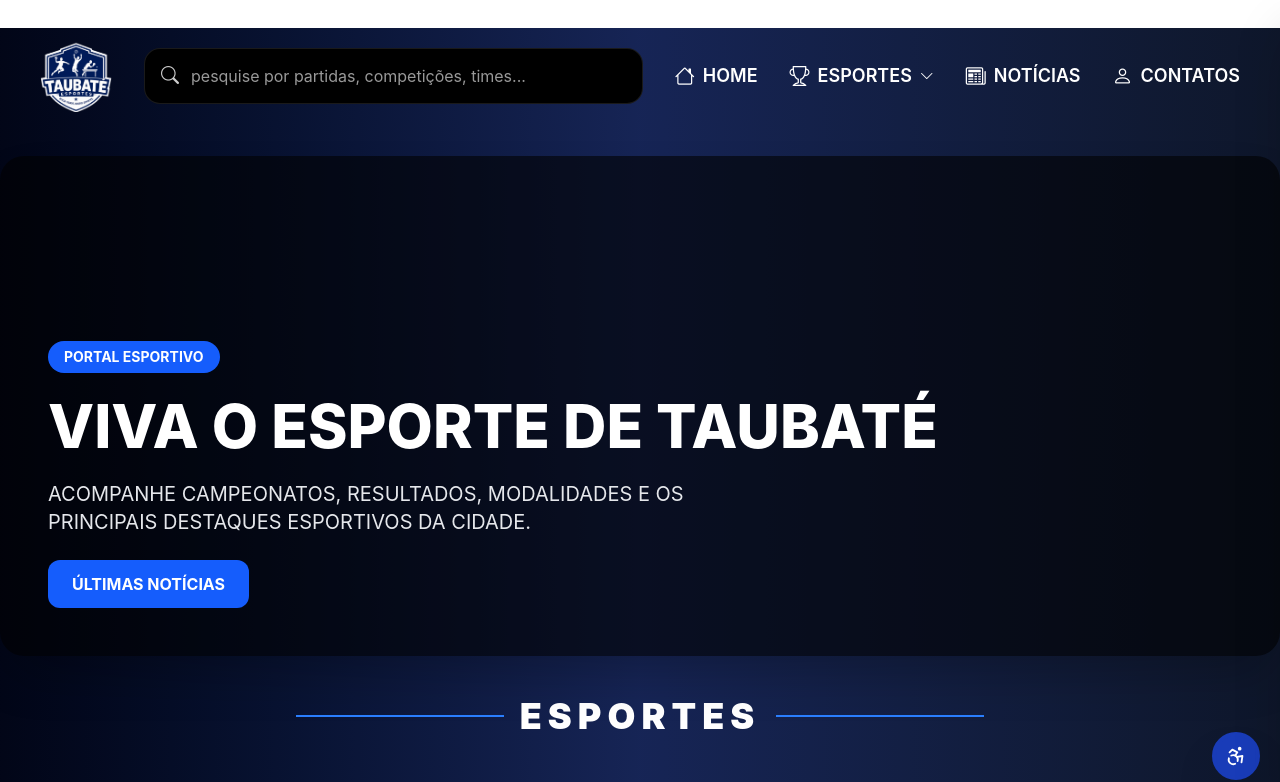
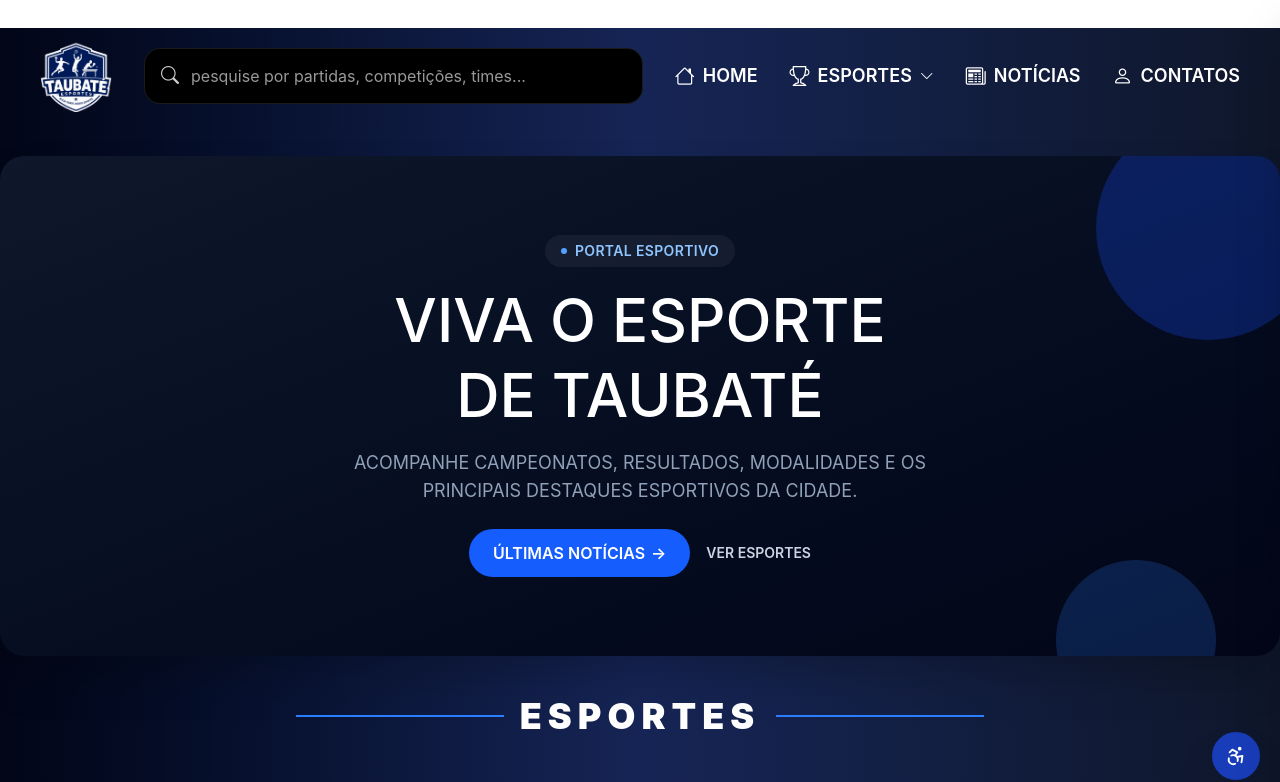
Before and after one commit to buzinei-bibi/esportes, a React (Vite) app: page / in a window 1280 px wide. Shown: the top 782 px of the page. Built offline with nearby package versions, Linux system fonts and the light colour scheme.

Commit message:
melhorando o banner na home

```diff
--- a/src/pages/Home/Home.jsx
+++ b/src/pages/Home/Home.jsx
@@ -7,31 +7,41 @@ function Home() {
       <main className="max-w-7xl mx-auto px-4 pb-4 w-full ">
         {/* BANNER */}
         <section className="mt-4 sm:mt-8 sm:w-screen sm:relative sm:left-1/2 sm:right-1/2 sm:mx-[-50vw]">
-          <div className="relative w-full h-44 sm:h-80 md:h-96 lg:h-125 rounded-2xl sm:rounded-3xl overflow-hidden shadow-2xl max-w-360 mx-auto">
-            {/* overlay */}
-            <div className="absolute inset-0 bg-black/60"></div>
+          <div className="relative w-full h-72 sm:h-80 md:h-96 lg:h-125 rounded-2xl sm:rounded-3xl overflow-hidden shadow-2xl max-w-360 mx-auto bg-linear-to-br from-slate-900 to-slate-950">
+            {/* formas decorativas */}
+            <div className="absolute -top-10 -right-10 w-40 h-40 sm:w-56 sm:h-56 rounded-full bg-blue-700 opacity-30"></div>
+            <div className="absolute -bottom-16 right-8 sm:right-16 w-28 h-28 sm:w-40 sm:h-40 rounded-full bg-blue-500 opacity-20"></div>
 
-            {/* conteúdo do banner */}
-            <div className="absolute inset-0 flex flex-col justify-end p-4 sm:p-8 lg:p-12 text-white">
-              <span className="bg-blue-600 px-3 py-1 sm:px-4 sm:py-1.5 rounded-full text-[10px] sm:text-sm font-bold w-fit">
-                PORTAL ESPORTIVO
+            {/* conteúdo do banner, centralizado */}
+            <div className="relative h-full flex flex-col items-center justify-center text-center gap-3 sm:gap-4 px-6 sm:px-8 lg:px-12">
+              <span className="flex items-center gap-2 bg-white/5 px-3 py-1 sm:px-4 sm:py-1.5 rounded-full w-fit">
+                <span className="w-1.5 h-1.5 rounded-full bg-blue-400"></span>
+                <span className="text-[10px] sm:text-sm font-semibold tracking-wide text-blue-300">
+                  PORTAL ESPORTIVO
+                </span>
               </span>
 
-              <h1 className="text-2xl sm:text-4xl md:text-5xl lg:text-6xl font-extrabold mt-3 sm:mt-4 leading-tight uppercase">
+              <h1 className="text-2xl sm:text-4xl md:text-5xl lg:text-6xl font-medium leading-snug sm:leading-tight text-white max-w-xs sm:max-w-xl">
                 VIVA O ESPORTE DE TAUBATÉ
               </h1>
 
-              <p className="hidden sm:block text-sm md:text-base lg:text-xl text-gray-200 mt-4 uppercase max-w-2xl">
-                ACOMPANHE CAMPEONATOS, RESULTADOS, MODALIDADES E OS PRINCIPAIS
-                DESTAQUES ESPORTIVOS DA CIDADE.
+              <p className="hidden sm:block text-sm md:text-base lg:text-lg text-slate-400 max-w-md lg:max-w-xl">
+                ACOMPANHE CAMPEONATOS, RESULTADOS, MODALIDADES E OS PRINCIPAIS DESTAQUES ESPORTIVOS DA CIDADE.
               </p>
 
-              <div className="flex gap-4 mt-4 sm:mt-6">
+              <div className="flex items-center gap-4 mt-1 sm:mt-2">
                 <Link
                   to="/News"
-                  className="bg-blue-600 hover:bg-blue-700 px-4 py-2.5 sm:px-6 sm:py-3 rounded-xl text-xs sm:text-base font-bold transition"
+                  className="flex items-center gap-1.5 bg-blue-600 hover:bg-blue-500 px-4 py-2.5 sm:px-6 sm:py-3 rounded-full text-xs sm:text-base font-semibold text-white transition w-fit"
                 >
                   ÚLTIMAS NOTÍCIAS
+                  <span aria-hidden="true">→</span>
+                </Link>
+                <Link
+                  to="/#esportes"
+                  className="hidden sm:block text-sm font-semibold text-slate-300 hover:text-white transition"
+                >
+                  VER ESPORTES
                 </Link>
               </div>
             </div>
```
